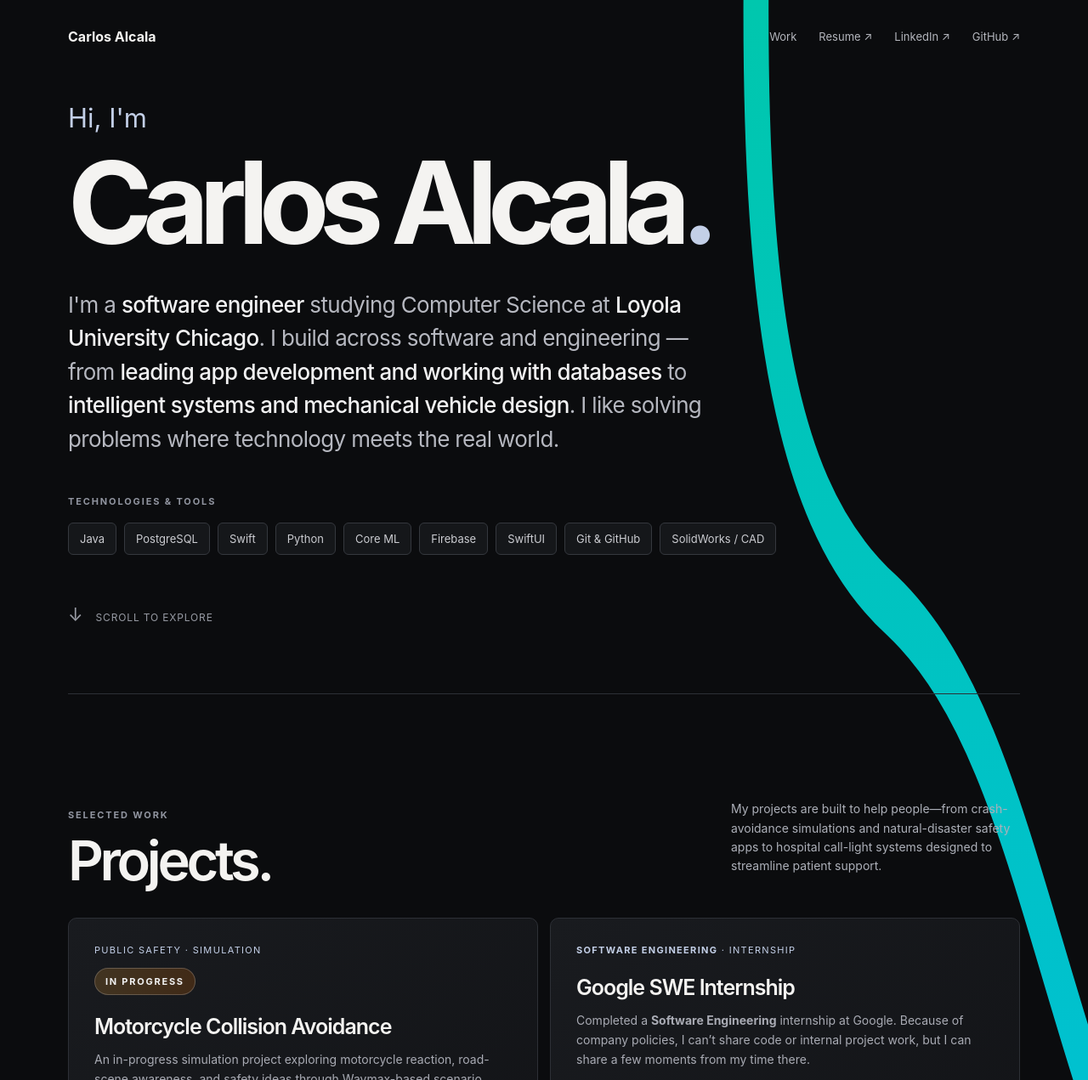
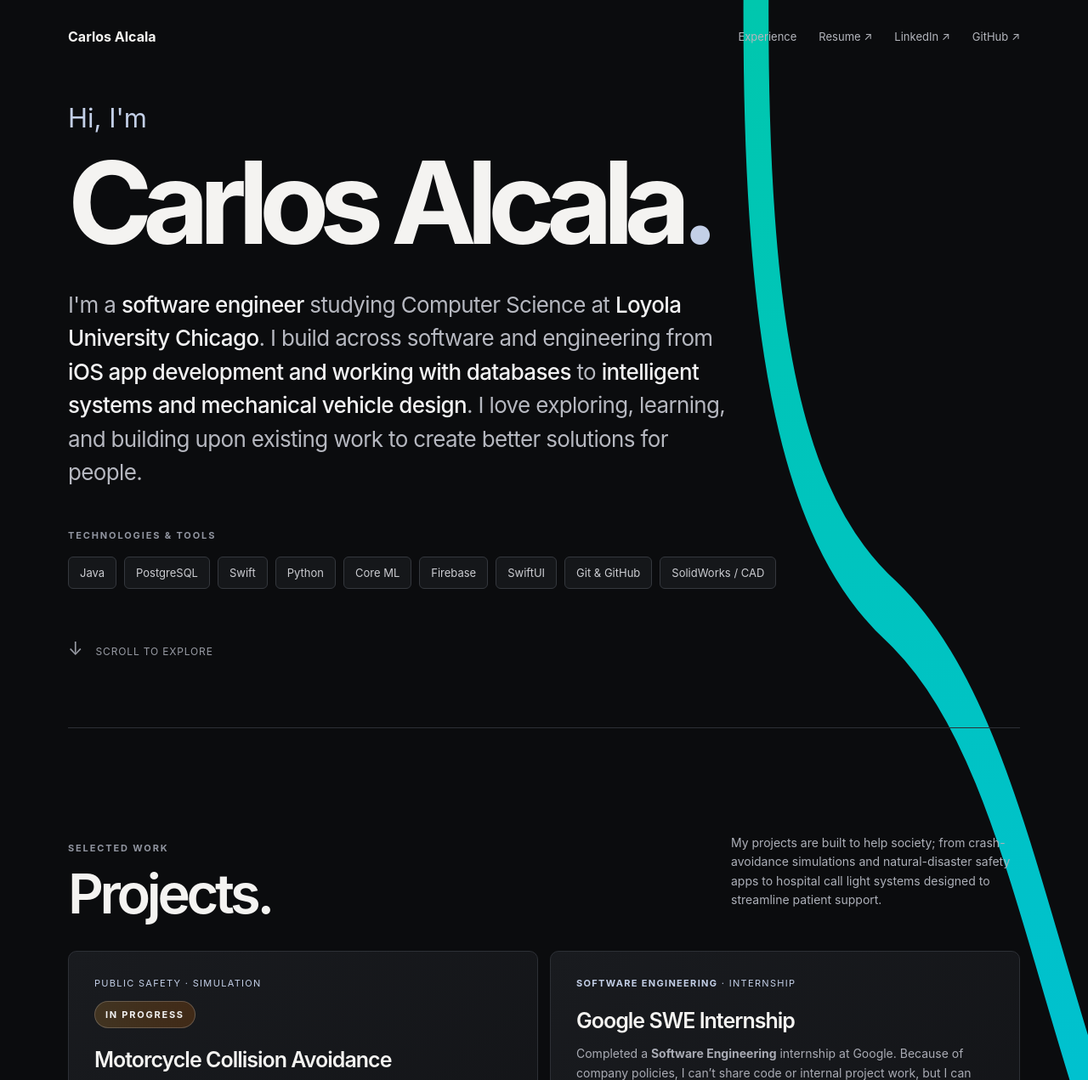
Before and after one commit to CarlosA019/CarlosA019.github.io, a plain HTML site: page index.html in a window 1280 px wide. Shown: the top 1271 px of the page at 85% size. Drawn offline with Linux system fonts and the light colour scheme.

Commit message:
Revise bio and project descriptions in index.html
Updated bio and project description for clarity and impact.

```diff
--- a/index.html
+++ b/index.html
@@ -26,7 +26,7 @@
 <nav>
 <a class="brand" href="#top">Carlos Alcala</a>
 <div class="links">
-<a href="#work">Work</a>
+<a href="#work">Experience</a>
 <a href="./resume.pdf" type="application/pdf" target="_blank" rel="noopener noreferrer">Resume ↗</a>
 <a href="https://www.linkedin.com/in/carlos-alcala-21c708501" target="_blank" rel="noopener noreferrer">LinkedIn ↗</a>
 <a href="https://github.com/CarlosA019" rel="noopener noreferrer" target="_blank">GitHub ↗</a>
@@ -36,7 +36,7 @@
 <section class="hero" id="top"><!-- TODO HERO: Fine-tune the intro and skills list as experience grows. -->
 <p class="hello">Hi, I'm</p>
 <h1>Carlos Alcala<span class="dot">.</span></h1>
-<p class="bio">I'm a <strong>software engineer</strong> studying Computer Science at <strong>Loyola University Chicago</strong>. I build across software and engineering — from <strong>leading app development and working with databases</strong> to <strong>intelligent systems and mechanical vehicle design</strong>. I like solving problems where technology meets the real world.</p>
+<p class="bio">I'm a <strong>software engineer</strong> studying Computer Science at <strong>Loyola University Chicago</strong>. I build across software and engineering from <strong>iOS app development and working with databases</strong> to <strong>intelligent systems and mechanical vehicle design</strong>. I love exploring, learning, and building upon existing work to create better solutions for people.</p>
 <div class="skills-area">
 <div class="eyebrow">Technologies &amp; tools</div>
 <div class="skills">
@@ -60,7 +60,7 @@
 <div class="eyebrow">Selected work</div>
 <h2>Projects.</h2>
 </div>
-<p class="aside">My projects are built to help people—from crash-avoidance simulations and natural-disaster safety apps to hospital call-light systems designed to streamline patient support.</p>
+<p class="aside">My projects are built to help society; from crash-avoidance simulations and natural-disaster safety apps to hospital call light systems designed to streamline patient support.</p>
 </div>
 <div class="grid">
 <article class="project experience motorcycle-project"><!-- TODO Motorcycle Collision Avoidance: Revisit description, image crop/order and add technical details when available. -->
```
